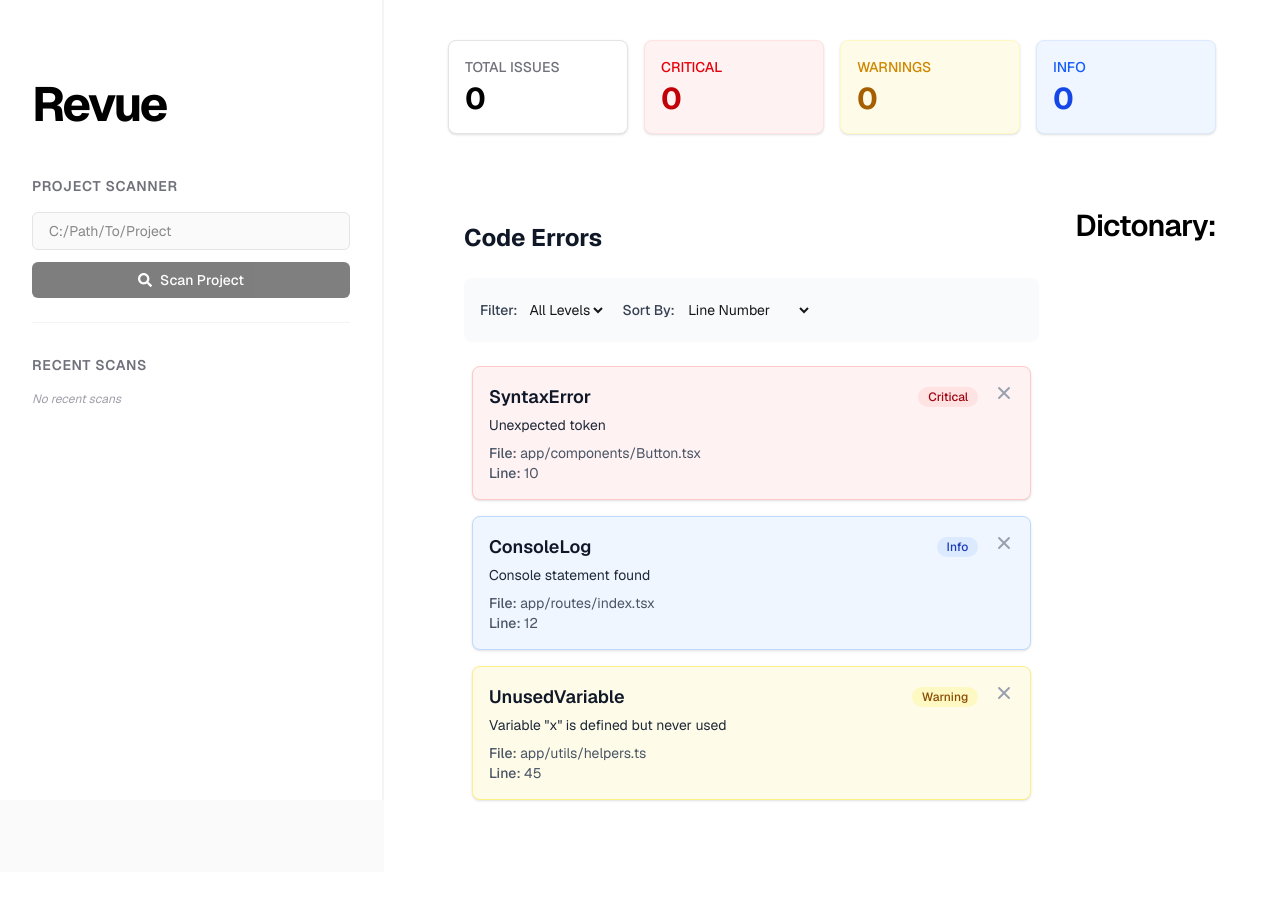
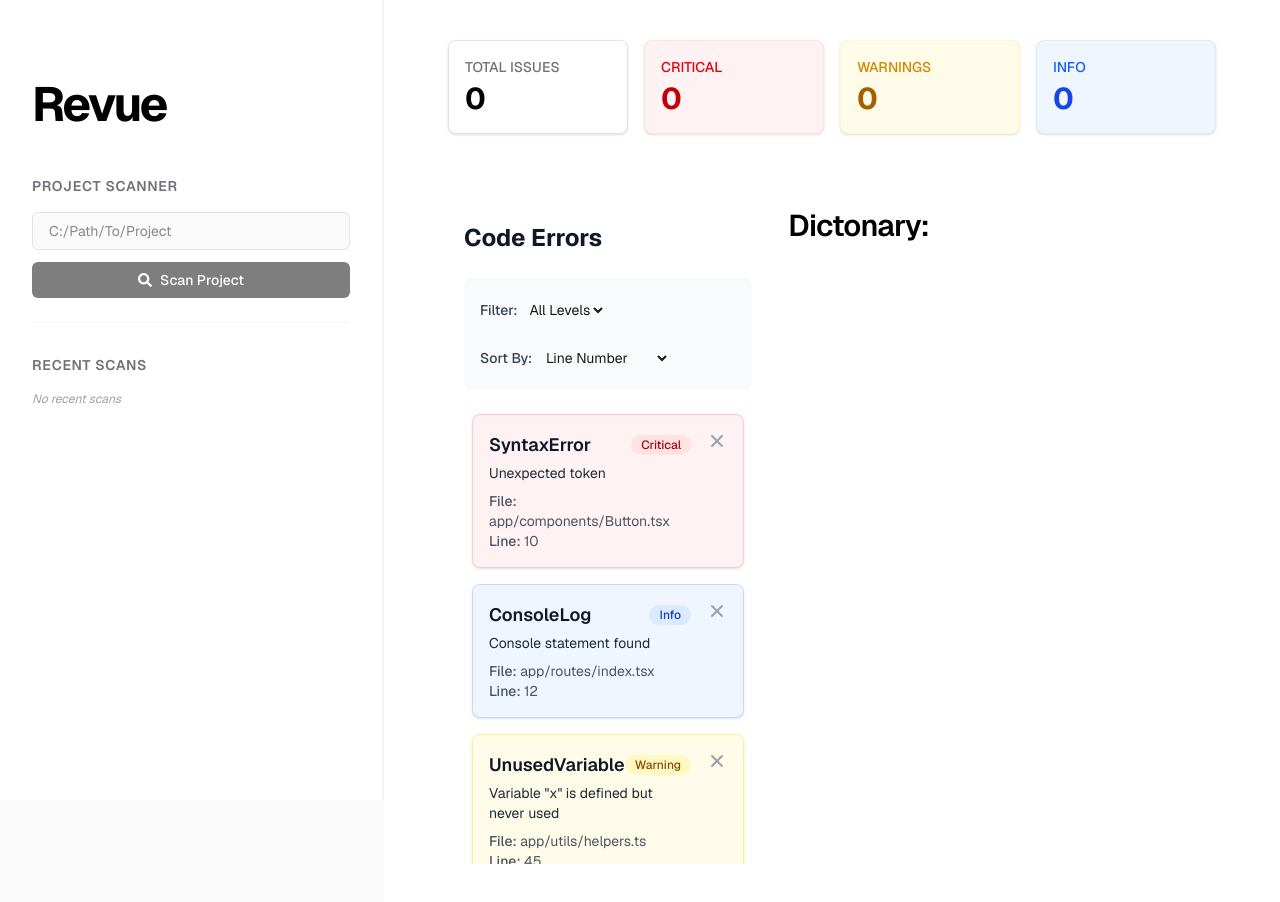
Before and after one commit to Mohamed-Abuali/Revue, a Next.js app: page / in a window 1280 px wide. Shown: the top 902 px of the page. Before the commit the page ends 872 px from the top, so only its background shows below. Built offline with nearby package versions, Linux system fonts and the light colour scheme.

Commit message:
style(DicList): adjust list styling for better overflow handling
Change flex direction to column and add overflow handling to improve display of long dictionary lists

```diff
--- a/app/components/DicList.tsx
+++ b/app/components/DicList.tsx
@@ -13,7 +13,7 @@ const DicList = ({folders = []}:{folders?: LocationError[]}) => {
         <h1 className="max-w-xs text-3xl font-semibold leading-10 tracking-tight text-black dark:text-zinc-50">
             Dictonary:
           </h1>
-          <ul className='flex justify-start items-center gap-5'>
+          <ul className='flex flex-col justify-start items-start overflow-y-auto h-140 w-140 gap-5'>
 
            {folders.map((loc,i) => (
                <li key={i} className='border-2 hover:border-zinc-50 py-3 px-6 border-transparent transition-all duration-200 ease-in-out rounded-md cursor-pointer'>
```
